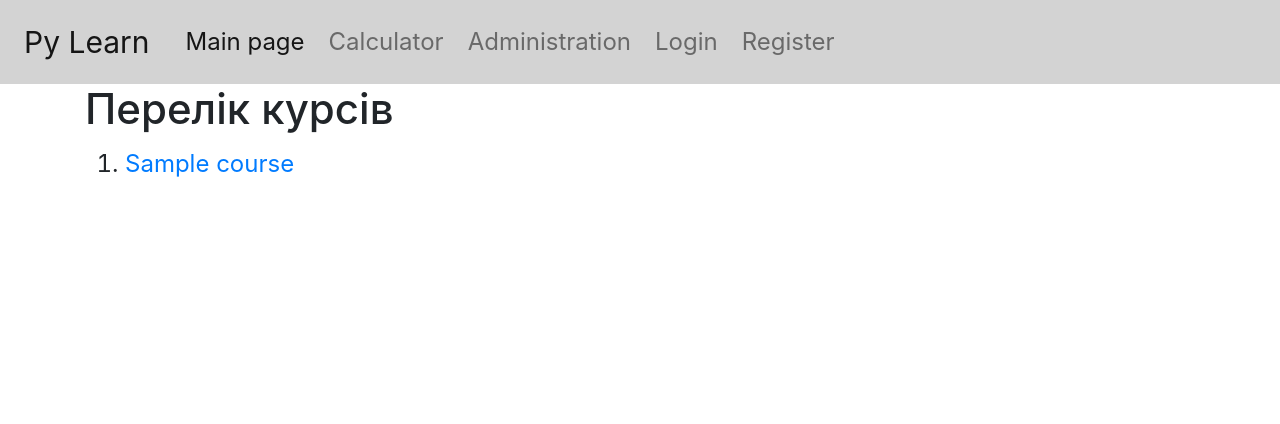
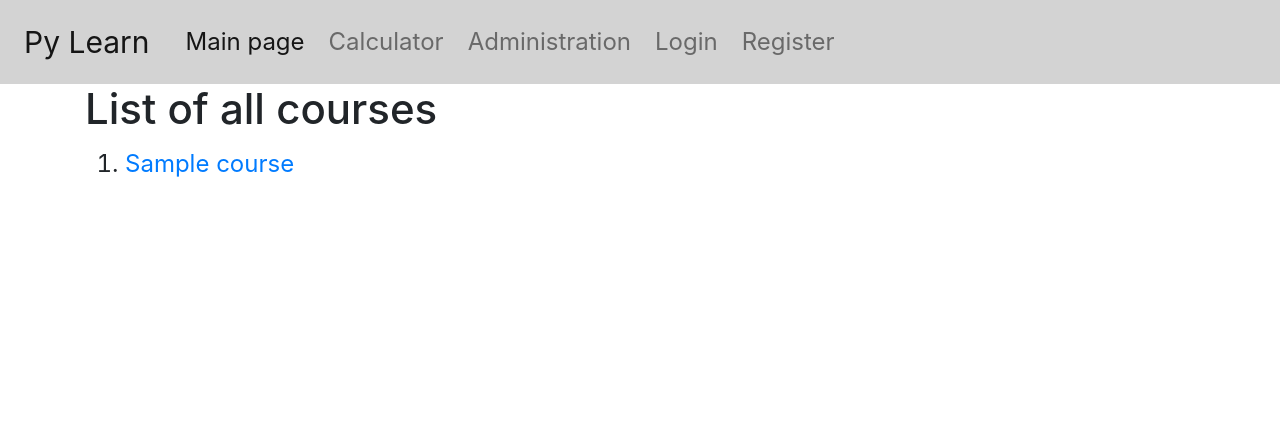
Before and after one commit to Kastet6398/pylearn1, a Django app: template main/templates/main/courses.html in a window 1280 px wide. Shown: the top 424 px of the page. Run offline with Django 4.2, Linux system fonts and the light colour scheme; the template is opened without the code that fills it: most values are stand-ins (such as "Sample title", 1, 10 or a date in 2020).

Commit message:
Update courses.html

```diff
--- a/main/templates/main/courses.html
+++ b/main/templates/main/courses.html
@@ -1 +1 @@
-{% extends "main/base.html" %}{% block title %}Усі курси{% endblock %}{% block content %}<div class="container"><div class="courses"><h3>Перелік курсів</h3><ol> {% for course in courses %} <li><a href="/themes/{{ course.id }}">{{ course.name }}</a></li> {% endfor %} </ol></div></div>{% endblock %}
+{% extends "main/base.html" %}{% block title %}All courses{% endblock %}{% block content %}<div class="container"><div class="courses"><h3>List of all courses</h3><ol> {% for course in courses %} <li><a href="/themes/{{ course.id }}">{{ course.name }}</a></li> {% endfor %} </ol></div></div>{% endblock %}
```
